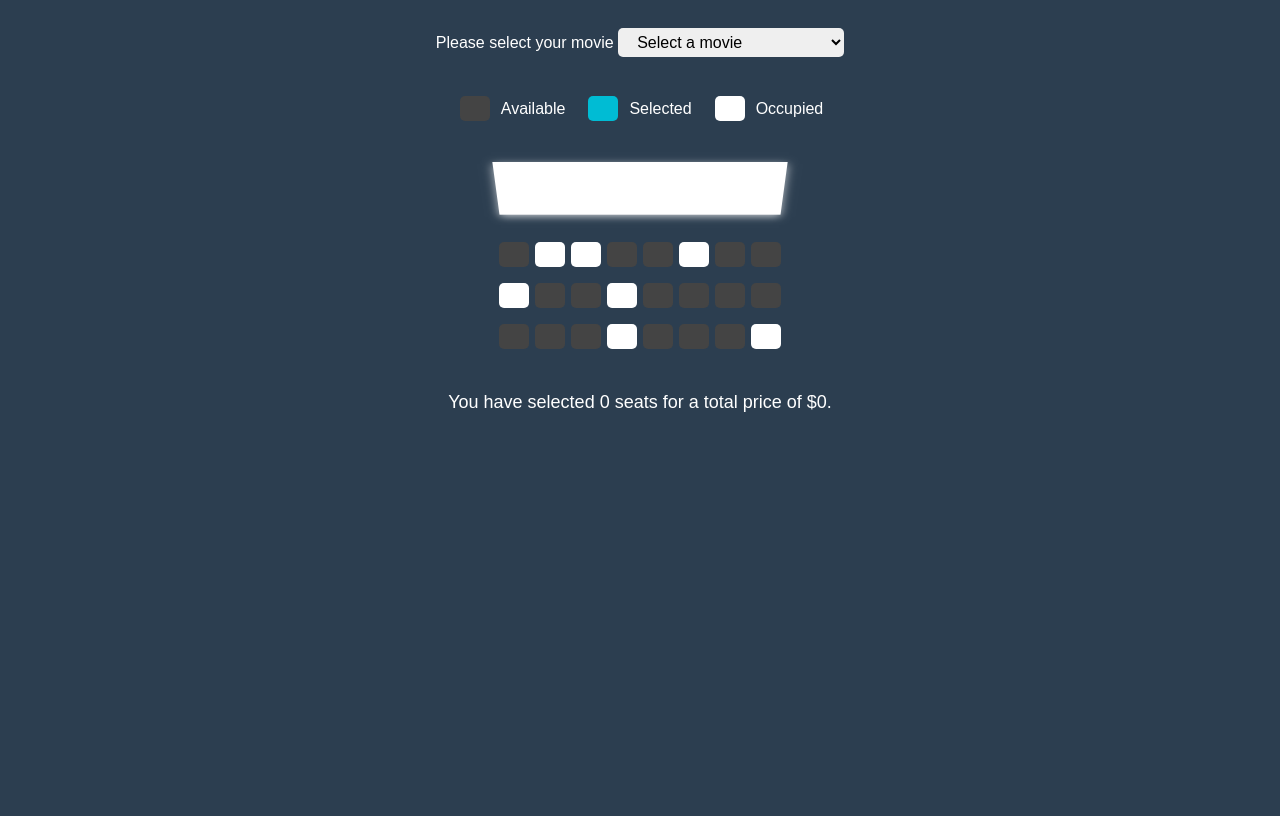
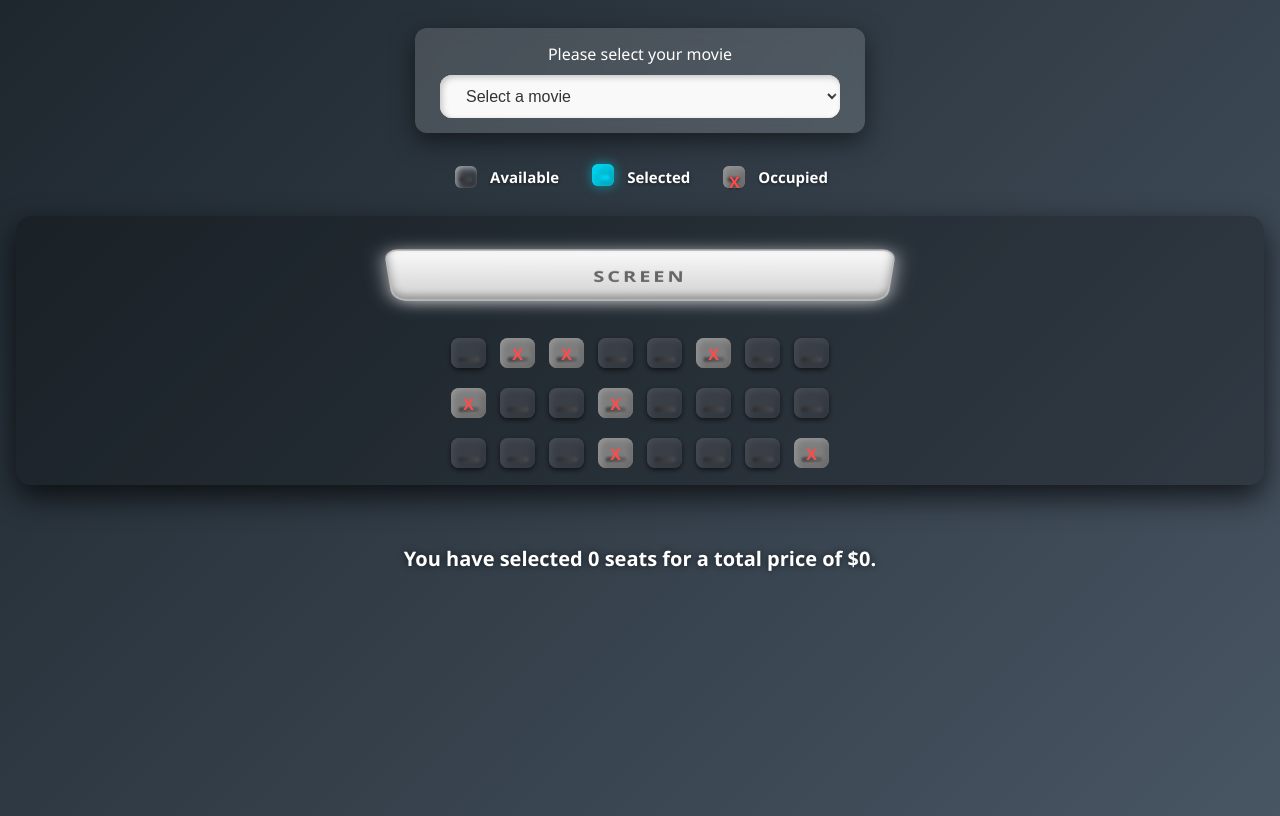
Before and after one commit to Tahakazmi880/Js-projects, a plain HTML site: page project_2/index.html in a window 1280 px wide. Drawn offline with Linux system fonts and the light colour scheme.

Commit message:
project-2
Finalized JS scripting for Theater Seat Booking project and add some styling

```diff
--- a/project_2/script.js
+++ b/project_2/script.js
@@ -4,48 +4,66 @@ const count = document.getElementById('count');
 const total = document.getElementById('total');
 const movie = document.getElementById('movie');
 
-let ticketPrice = +movie.value; // Use let instead of const
+// Populate UI with data from localStorage before anything else
+populateUI();
 
-function UpdatedSelectedSeats() {
-  const SelectedSeats = document.querySelectorAll('.row .seat.selected');
+// Set initial ticket price based on selected movie
+let ticketPrice = +movie.value;
 
-  const seatsIndex = [...SelectedSeats].map(seat =>  [...seats].indexOf(seat));
-
-// console.log(seatsIndex);
-
-  const SelectedSeatsCount = SelectedSeats.length;
-  count.innerText = SelectedSeatsCount;
-  total.innerText = SelectedSeatsCount * ticketPrice;
-//   localStorage.setItem('name','taha');
-localStorage.setItem('SelectedSeats', JSON.stringify( seatsIndex) );
+// Save selected movie index and price to localStorage
+function setMovieData(movieIndex, moviePrice) {
+  localStorage.setItem('selectedMovieIndex', movieIndex);
+  localStorage.setItem('selectedMoviePrice', moviePrice);
 }
 
-function setMovieData(movieIndex,moviePrice){
- localStorage.setItem('SelectedMovieIndex',movieIndex);
- localStorage.setItem('SelectedMoviePrice',moviePrice);
+// Update seat count and total price
+function updateSelectedSeats() {
+  const selectedSeats = document.querySelectorAll('.row .seat.selected');
 
+  const seatsIndex = [...selectedSeats].map(seat => [...seats].indexOf(seat));
+
+  localStorage.setItem('selectedSeats', JSON.stringify(seatsIndex));
+
+  const selectedSeatsCount = selectedSeats.length;
+  count.innerText = selectedSeatsCount;
+  total.innerText = selectedSeatsCount * ticketPrice;
 }
 
+// Load data from localStorage and update UI
 function populateUI() {
-    const selectedSeats = JSON.parse(localStorage.getItem(selectedSeats));
+  const selectedSeats = JSON.parse(localStorage.getItem('selectedSeats'));
 
-    console.log(selectedSeats);
+  if (selectedSeats !== null && selectedSeats.length > 0) {
+    seats.forEach((seat, index) => {
+      if (selectedSeats.indexOf(index) > -1) {
+        seat.classList.add('selected');
+      }
+    });
+  }
 
+  const selectedMovieIndex = localStorage.getItem('selectedMovieIndex');
+  if (selectedMovieIndex !== null) {
+    movie.selectedIndex = selectedMovieIndex;
+  }
 }
-
 
 // Event listener for seat click
 container.addEventListener('click', (e) => {
-  if (e.target.classList.contains('seat') && !e.target.classList.contains('occupied')) {
+  if (
+    e.target.classList.contains('seat') &&
+    !e.target.classList.contains('occupied')
+  ) {
     e.target.classList.toggle('selected');
-    UpdatedSelectedSeats();
+    updateSelectedSeats();
   }
 });
 
+// Event listener for movie select change
+movie.addEventListener('change', (e) => {
+  ticketPrice = +e.target.value;
+  setMovieData(e.target.selectedIndex, e.target.value);
+  updateSelectedSeats();
+});
 
-movie.addEventListener('change', (e) => {
-  ticketPrice = +e.target.value; // here is an + operator who converts strings to int
-  setMovieData(e.target.selectedIndex, e.target.value);
-
-  UpdatedSelectedSeats();
-});
+// Initial calculation
+updateSelectedSeats();
--- a/project_2/style.css
+++ b/project_2/style.css
@@ -1,84 +1,268 @@
+/* Base Styling */
 body {
-    font-family: Arial, sans-serif;
-    background-color: #2c3e50;
+  font-family: 'Segoe UI', Tahoma, Geneva, Verdana, sans-serif;
+  background: linear-gradient(135deg, #1e272e, #485563);
   color: #fff;
   display: flex;
   flex-direction: column;
   align-items: center;
   padding: 20px;
+  min-height: 100vh;
+  box-sizing: border-box;
+  overflow-x: hidden;
+  /* Subtle ambient lighting effect */
+  background-repeat: no-repeat;
+  background-position: center;
+  background-size: cover;
 }
 
+/* Movie Selector */
 .movie-container {
-    margin-bottom: 20px;
+  margin-bottom: 30px;
+  display: flex;
+  flex-direction: column;
+  align-items: center;
+  gap: 10px;
+  width: 100%;
+  max-width: 400px;
+  background: rgba(255, 255, 255, 0.15);
+  padding: 15px 25px;
+  border-radius: 12px;
+  box-shadow: 0 8px 25px rgba(0,0,0,0.5);
+  backdrop-filter: blur(8px);
+  -webkit-backdrop-filter: blur(8px);
 }
 
 .movie-container select {
-    padding: 5px 15px;
+  width: 100%;
+  padding: 12px 22px;
   font-size: 16px;
-    border-radius: 5px;
+  border-radius: 12px;
   border: none;
+  outline: none;
+  background-color: #f9f9f9;
+  color: #333;
+  transition: 0.4s ease;
+  box-shadow: inset 2px 2px 6px #c1c1c1,
+              inset -2px -2px 6px #ffffff;
+  cursor: pointer;
 }
 
+.movie-container select:hover,
+.movie-container select:focus {
+  background-color: #e0e0e0;
+  box-shadow: 0 0 8px #00bcd4;
+  color: #000;
+}
+
+/* Seat Legend */
 .legend {
   list-style-type: none;
   display: flex;
   justify-content: center;
-    gap: 20px;
+  gap: 30px;
   padding: 0;
-    margin-bottom: 15px;
+  margin: 0 0 25px 0;
+  flex-wrap: wrap;
+  font-weight: 600;
+  text-shadow: 0 1px 3px rgba(0,0,0,0.5);
 }
 
 .legend li {
   display: flex;
   align-items: center;
+  gap: 10px;
+  font-size: 15px;
+  user-select: none;
+}
+
+.legend .seat {
+  width: 22px;
+  height: 22px;
+  border-radius: 6px;
+  box-shadow:
+    inset 2px 2px 6px rgba(255,255,255,0.6),
+    inset -2px -2px 6px rgba(0,0,0,0.4);
+}
+
+/* Theater Container */
+.container {
+  perspective: 1400px;
+  margin-bottom: 35px;
+  max-width: 100%;
+  width: 100%;
+  overflow-x: auto;
+  padding: 0 12px;
+  background: rgba(0, 0, 0, 0.25);
+  border-radius: 15px;
+  box-shadow: 0 12px 30px rgba(0, 0, 0, 0.7);
+}
+
+/* Screen */
+.screen {
+  background: linear-gradient(180deg, #f9f9f9 0%, #d1d1d1 100%);
+  height: 65px;
+  width: 100%;
+  max-width: 500px;
+  margin: 25px auto;
+  box-shadow:
+    0 3px 20px rgba(255, 255, 255, 0.7),
+    inset 0 -6px 10px #999;
+  transform: rotateX(-45deg);
+  border-radius: 14px;
+  border: 2px solid #bbb;
+  position: relative;
+}
+
+.screen::after {
+  content: "SCREEN";
+  position: absolute;
+  top: 50%;
+  left: 50%;
+  transform: translate(-50%, -50%);
+  font-weight: 700;
+  font-size: 20px;
+  color: #666;
+  letter-spacing: 3px;
+  user-select: none;
+}
+
+/* Rows */
+.row {
+  display: flex;
+  justify-content: center;
+  flex-wrap: wrap;
+  margin-bottom: 14px;
   gap: 8px;
 }
 
-  .container {
-    perspective: 1000px;
-    margin-bottom: 20px;
+/* Seats */
+.seat {
+  background-color: #3a3f47;
+  height: 30px;
+  width: 35px;
+  margin: 3px;
+  border-radius: 8px;
+  cursor: pointer;
+  transition: all 0.3s ease;
+  box-shadow:
+    inset 2px 2px 7px #4a4f57,
+    inset -2px -2px 7px #2c3138,
+    0 2px 5px rgba(0, 0, 0, 0.6);
+  position: relative;
 }
 
-  .screen {
-    background: #fff;
-    height: 70px;
-    width: 100%;
-    max-width: 500px;
-    margin: 15px auto;
-    box-shadow: 0 3px 10px rgba(255, 255, 255, 0.7);
-    transform: rotateX(-45deg);
-  }
-
-  .row {
-    display: flex;
-    justify-content: center;
-    margin-bottom: 10px;
-  }
-
-  .seat {
-    background-color: #444;
-    height: 25px;
-    width: 30px;
-    margin: 3px;
-    border-radius: 5px;
-    cursor: pointer;
-    transition: 0.3s;
+.seat::before {
+  content: '';
+  position: absolute;
+  bottom: 6px;
+  left: 50%;
+  transform: translateX(-50%);
+  width: 60%;
+  height: 5px;
+  border-radius: 4px;
+  background: linear-gradient(90deg, #222 0%, #555 100%);
+  filter: blur(1.3px);
+  opacity: 0.6;
+  pointer-events: none;
 }
 
 .seat.selected {
   background-color: #00bcd4;
+  box-shadow:
+    0 0 12px #00bcd4aa,
+    inset 2px 2px 10px #00e1ff,
+    inset -2px -2px 10px #008ba3;
+  transform: translateY(-2px);
+}
+
+.seat.selected::before {
+  background: linear-gradient(90deg, #00bcd4 0%, #00e1ff 100%);
+  filter: blur(1.5px);
+  opacity: 1;
 }
 
 .seat.occupied {
-    background-color: #fff;
+  background-color: #7d7d7d;
   cursor: not-allowed;
+  box-shadow:
+    inset 2px 2px 6px #9a9a9a,
+    inset -2px -2px 6px #5e5e5e;
+  position: relative;
+}
+
+.seat.occupied::after {
+  content: 'X';
+  position: absolute;
+  top: 5px;
+  left: 50%;
+  transform: translateX(-50%);
+  font-weight: 700;
+  color: #ff4b4b;
+  font-size: 16px;
+  user-select: none;
 }
 
 .seat:not(.occupied):hover {
-    transform: scale(1.1);
+  transform: scale(1.2) translateY(-2px);
+  background-color: #4a90e2;
+  box-shadow:
+    0 0 15px #4a90e2,
+    inset 2px 2px 8px #5c9bf5,
+    inset -2px -2px 8px #3571b0;
+  z-index: 10;
+}
+
+/* Text Below */
+.text {
+  margin-top: 25px;
+  font-size: 20px;
+  font-weight: 600;
+  text-align: center;
+  padding: 0 15px;
+  word-wrap: break-word;
+  max-width: 90%;
+  text-shadow: 0 0 6px rgba(0,0,0,0.6);
+}
+
+/* Responsive Improvements */
+@media (max-width: 768px) {
+  .seat {
+    height: 28px;
+    width: 32px;
+  }
+
+  .movie-container select {
+    font-size: 15px;
   }
 
   .text {
-    margin-top: 10px;
     font-size: 18px;
   }
+}
+
+@media (max-width: 480px) {
+  .seat {
+    height: 24px;
+    width: 28px;
+    margin: 2px;
+  }
+
+  .legend {
+    flex-direction: column;
+    align-items: center;
+    gap: 10px;
+  }
+
+  .text {
+    font-size: 16px;
+  }
+
+  .movie-container {
+    padding: 0 10px;
+  }
+
+  .screen {
+    height: 50px;
+  }
+}
```
Lines whose indentation alone changed are shown as unchanged.
